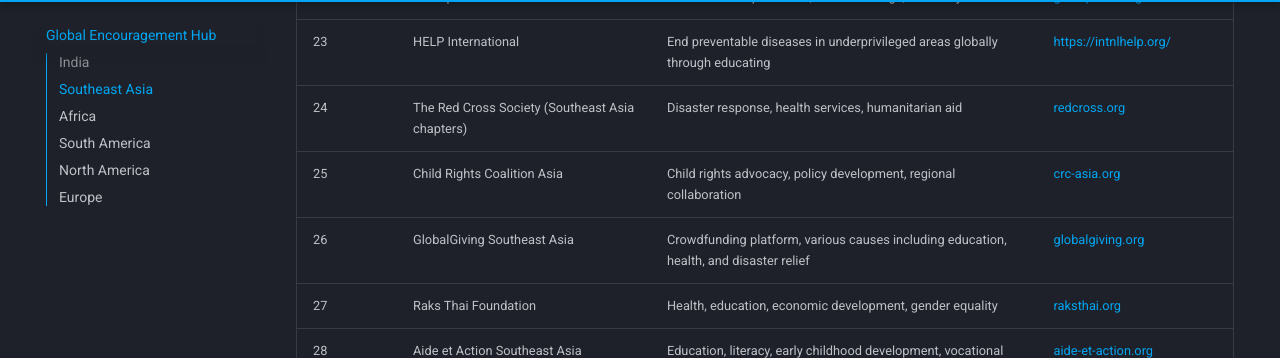
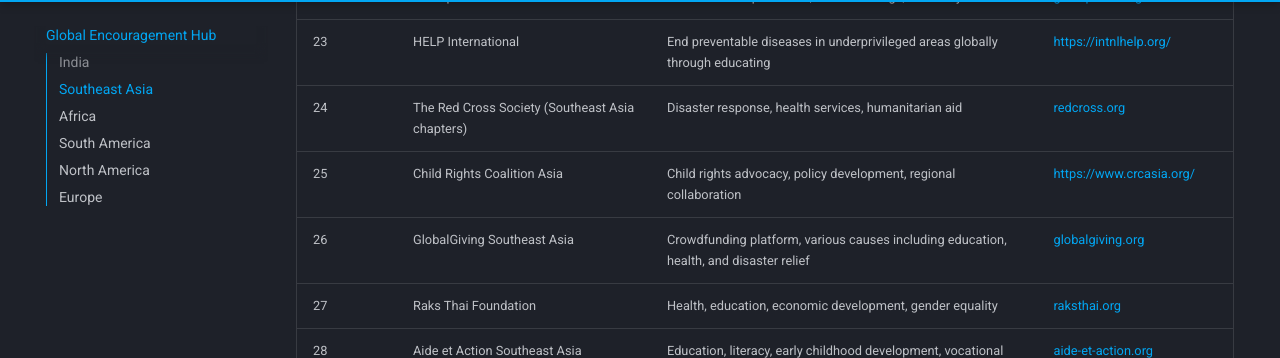
Before and after one commit to eesociety/eesociety.github.io, an MkDocs documentation site: the page built from docs/compilation.md, in a window 1280 px wide and 900 px high, scrolled down 4155 px. Shown: the part 94-452 px from the top of the window. Built offline with MkDocs 1.6.1 and Material for MkDocs 9.7.7, drawn with Linux system fonts in a browser that asks for light colours; comment, search, counter and statistics services are not loaded.

Commit message:
Update compilation.md

```diff
--- a/docs/compilation.md
+++ b/docs/compilation.md
@@ -79,7 +79,7 @@
 | 22      | Greenpeace Southeast Asia                    | Environmental protection, climate change, advocacy                                                        | [greenpeace.org/seasia/](https://www.greenpeace.org/seasia/) |
 | 23      | HELP International                           | End preventable diseases in underprivileged areas globally through educating                              | [https://intnlhelp.org/](https://intnlhelp.org/) |
 | 24      | The Red Cross Society (Southeast Asia chapters) | Disaster response, health services, humanitarian aid                                                    | [redcross.org](https://www.redcross.org) |
-| 25      | Child Rights Coalition Asia                  | Child rights advocacy, policy development, regional collaboration                                         | [crc-asia.org](https://crc-asia.org) |
+| 25      | Child Rights Coalition Asia                  | Child rights advocacy, policy development, regional collaboration                                         | [https://www.crcasia.org/](https://www.crcasia.org/) |
 | 26      | GlobalGiving Southeast Asia                  | Crowdfunding platform, various causes including education, health, and disaster relief                    | [globalgiving.org](https://www.globalgiving.org) |
 | 27      | Raks Thai Foundation                         | Health, education, economic development, gender equality                                                  | [raksthai.org](https://www.raksthai.org) |
 | 28      | Aide et Action Southeast Asia                | Education, literacy, early childhood development, vocational training                                     | [aide-et-action.org](https://www.aide-et-action.org) |
```
